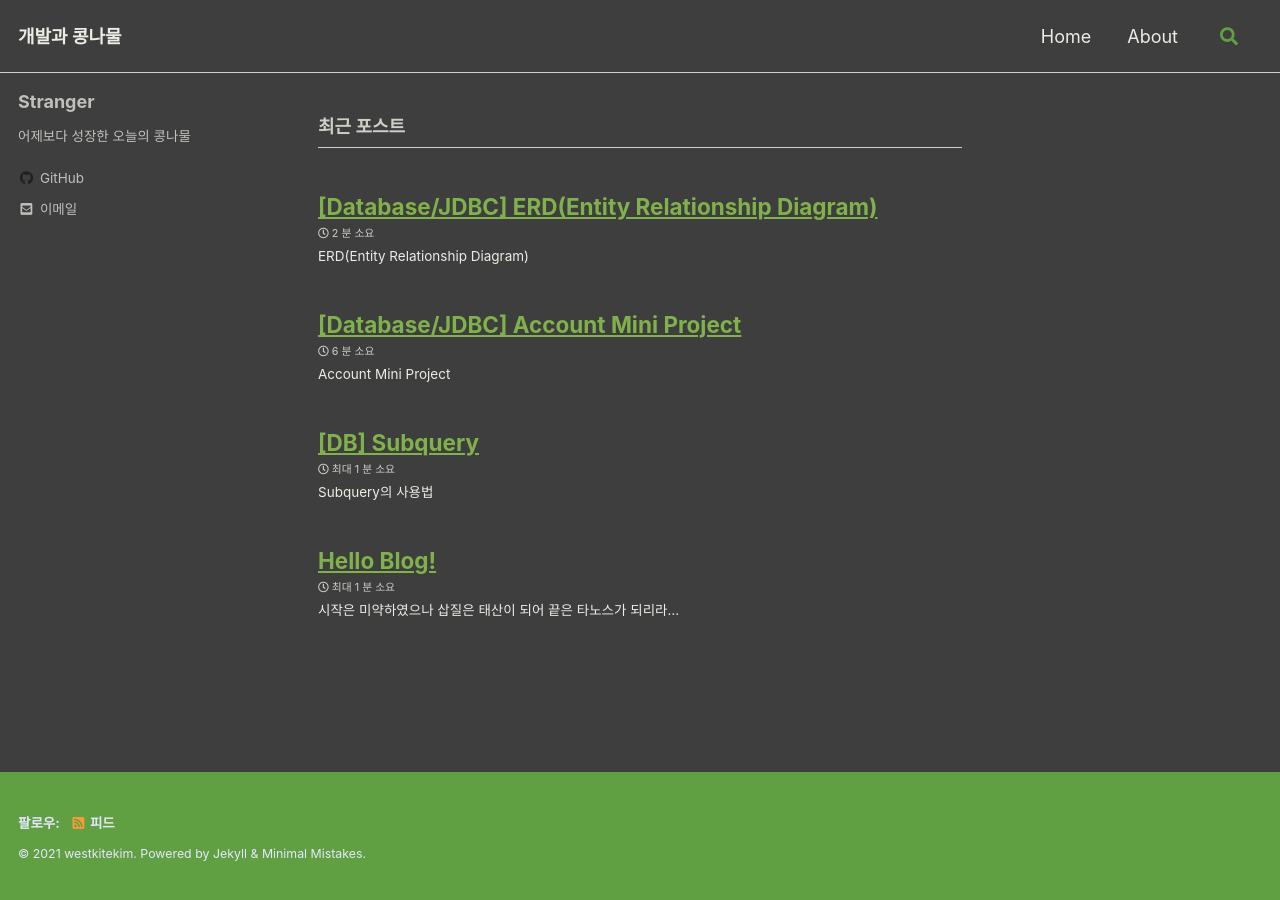
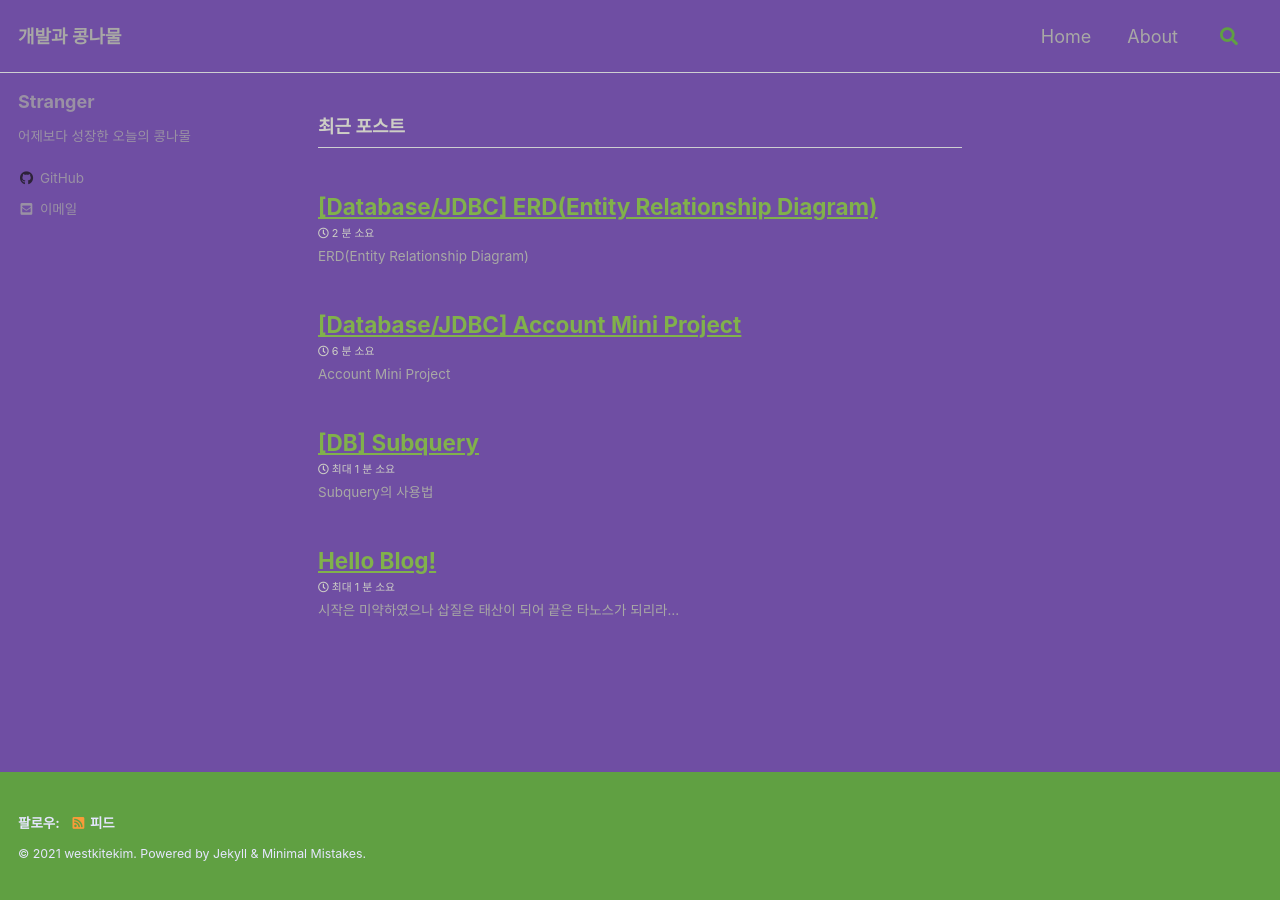
Before and after one commit to westkitekim/westkitekim.github.io, a Jekyll site: the page built from index.html, in a window 1280 px wide. Built offline with Jekyll 4.4.1, drawn with Linux system fonts in a browser that asks for light colours; cached includes are drawn as plain includes; the list of posts is cut into pages by our own code.

Commit message:
color font

```diff
--- a/_sass/minimal-mistakes/skins/custom.scss
+++ b/_sass/minimal-mistakes/skins/custom.scss
@@ -3,8 +3,8 @@
    ========================================================================== */
 
 /* Colors */
-$background-color: #3e3e3f !default; //배경색
-$text-color: #ecece5 !default; //텍스트 색깔(제목,내용,프로필글씨,블로그네임까지)
+$background-color: #6f4ea3 !default; //배경색
+$text-color: #a8a8a5 !default; //텍스트 색깔(제목,내용,프로필글씨,블로그네임까지)
 $muted-text-color: #cdcec5 !default; //toc글, 아래 태그,카테고리 글씨
 $primary-color: #60a042 !default;
 $border-color: mix(#fff, #393e46, 75%) !default;
```
